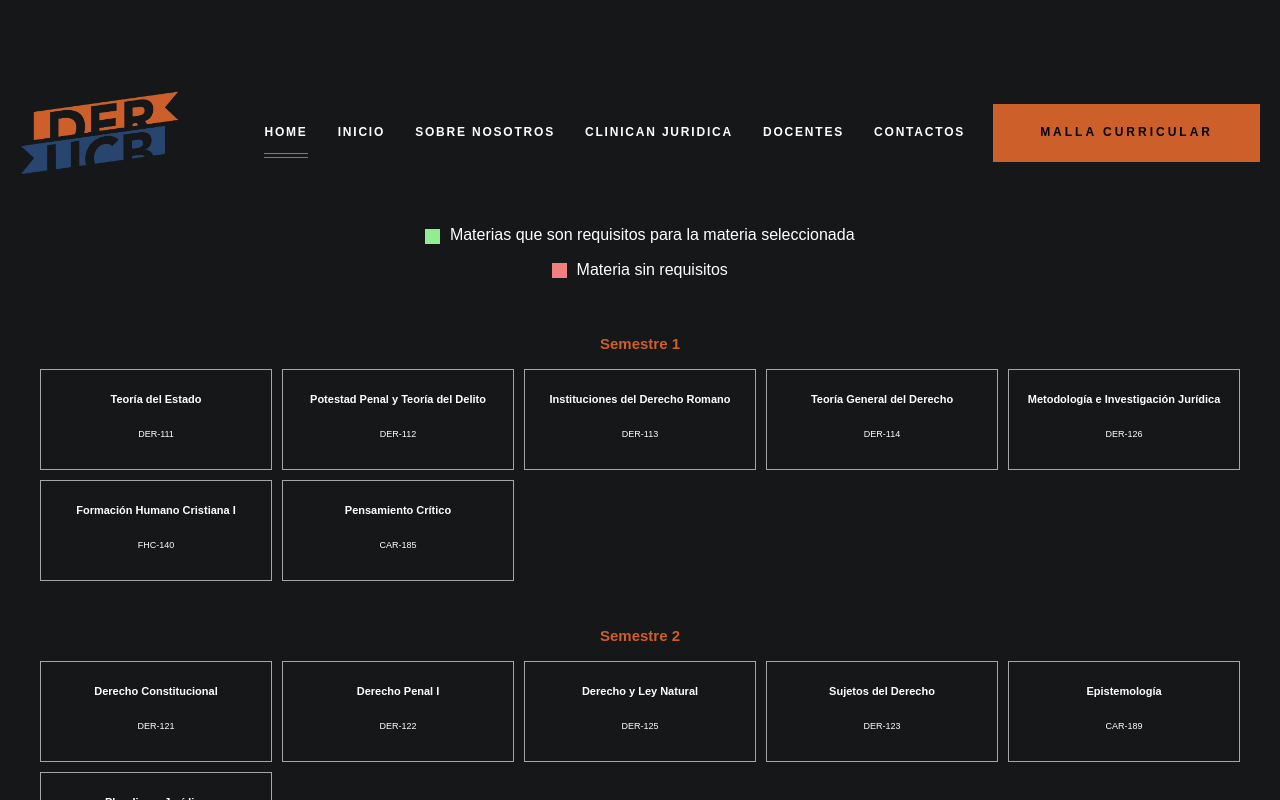
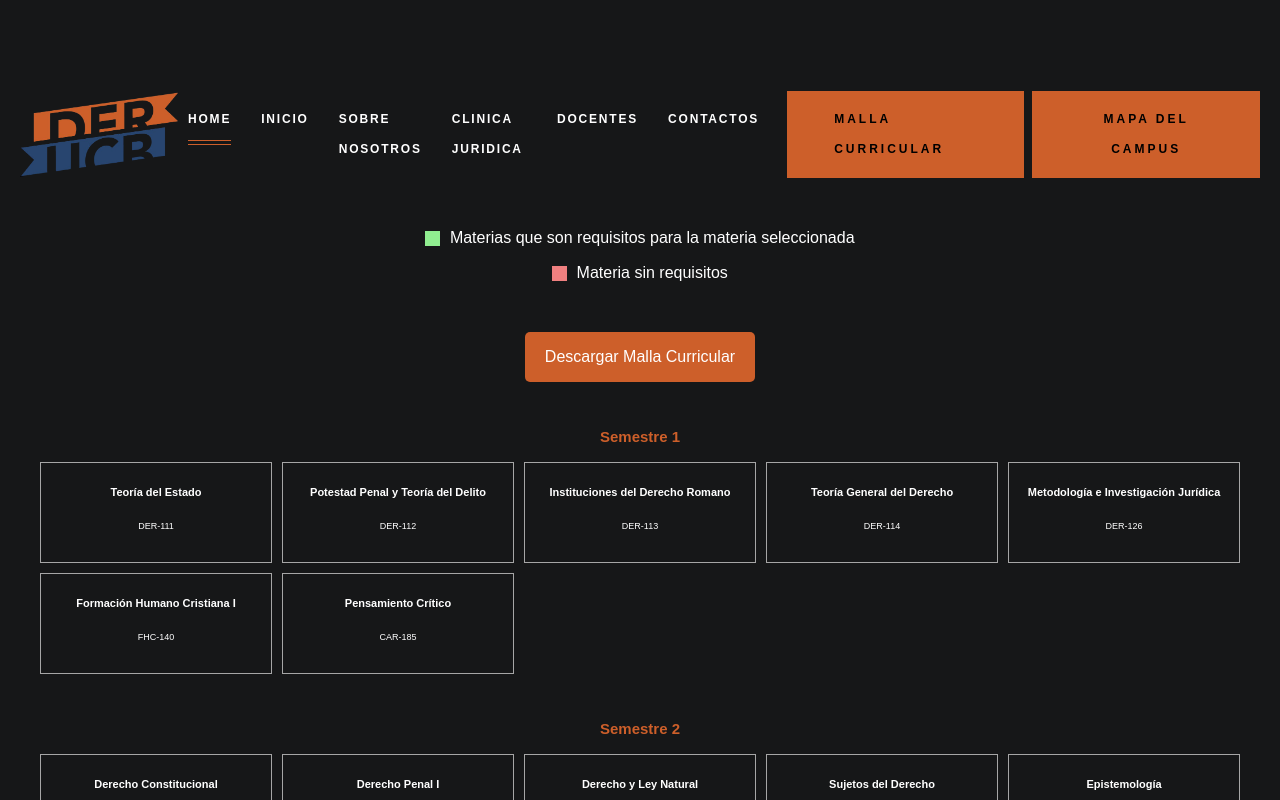
Before and after one commit to DamLeo19/Derecho_Web, a React (Create React App) app in the folder mi-app/: page /malla-curricular in a window 1280 px wide. Shown: the top 800 px of the page. Built offline with nearby package versions, Linux system fonts and the light colour scheme.

Commit message:
Agregar componente modal y enlaces de descarga para Malla Curricular y Campus Map

```diff
--- a/mi-app/src/components/Header.js
+++ b/mi-app/src/components/Header.js
@@ -1,8 +1,14 @@
-import React from 'react';
-import { Link } from "react-router-dom";
-import '../index.css';
+// src/components/Header.js
+import React, { useState } from 'react';
+import { Link } from 'react-router-dom';
+import Modal from './Modal'; // Importar el componente Modal
 
 function Header() {
+  const [isModalOpen, setIsModalOpen] = useState(false);
+
+  const openModal = () => setIsModalOpen(true);
+  const closeModal = () => setIsModalOpen(false);
+
   return (
     <header className="header" data-header>
       <div className="container">
@@ -35,7 +41,7 @@ function Header() {
             <li className="navbar-item">
               <a href="#about" className="navbar-link hover-underline">
                 <div className="separator"></div>
-                <Link to="/clinica">Clinican Juridica</Link>
+                <Link to="/clinica">Clinica Juridica</Link>
               </a>
             </li>
             <li className="navbar-item">
@@ -66,21 +72,18 @@ function Header() {
             </a>
           </div>
         </nav>
-        <a href="#" className="btn btn-secondary">
+        <Link to="/malla-curricular" className="btn btn-secondary">
           <span className="text text-1">Malla curricular</span>
           <span className="text text-2" aria-hidden="true">Malla curricular</span>
-        </a>
-        <button className="nav-open-btn" aria-label="open menu" data-nav-toggler>
-          <span className="line line-1"></span>
-          <span className="line line-2"></span>
-          <span className="line line-3"></span>
+        </Link>
+        <button onClick={openModal} className="btn btn-secondary">
+          <span className="text text-1">Mapa del Campus</span>
+          <span className="text text-2" aria-hidden="true">Mapa del Campus</span>
         </button>
-        <div className="overlay" data-nav-toggler data-overlay></div>
       </div>
+      {isModalOpen && <Modal closeModal={closeModal} />}
     </header>
   );
 }
 
 export default Header;
-
-/* CSS - Create a file named Header.css in the same directory */
--- a/mi-app/src/components/MallaCurricular.css
+++ b/mi-app/src/components/MallaCurricular.css
@@ -67,6 +67,10 @@
     transform: scale(1.05);
   }
 
+  .materia.selected {
+    border: 2px solid var(--gold-crayola);
+  }
+
   .materia h3 {
     font-size: 1.1rem;
     margin-bottom: 5px;
@@ -83,3 +87,18 @@
   .materia.no-habilita {
     background-color: lightcoral;
   }
+
+  .btn-download {
+    display: inline-block;
+    margin-bottom: 20px;
+    padding: 10px 20px;
+    background-color: var(--gold-crayola);
+    color: var(--white);
+    text-decoration: none;
+    border-radius: 5px;
+    transition: background-color 0.3s;
+  }
+
+  .btn-download:hover {
+    background-color: var(--quick-silver);
+  }
--- /dev/null
+++ b/mi-app/src/components/Modal.css
@@ -0,0 +1,66 @@
+/* src/components/Modal.css */
+.modal-overlay {
+    position: fixed;
+    top: 0;
+    left: 0;
+    right: 0;
+    bottom: 0;
+    background-color: rgba(0, 0, 0, 0.8);
+    display: flex;
+    justify-content: center;
+    align-items: center;
+    z-index: 1000;
+  }
+
+  .modal-content {
+    position: relative;
+    background-color: #333;
+    padding: 20px;
+    border-radius: 8px;
+    max-width: 95%;
+    max-height: 95%;
+    width: 80%;
+    height: 80%;
+    overflow: auto;
+    display: flex;
+    flex-direction: column;
+    align-items: center;
+  }
+
+  .close-btn {
+    position: absolute;
+    top: 10px;
+    right: 10px;
+    background: none;
+    border: none;
+    font-size: 24px;
+    color: #fff;
+    cursor: pointer;
+    transition: color 0.3s;
+  }
+
+  .close-btn:hover {
+    color: var(--gold-crayola);
+  }
+
+  .modal-iframe {
+    width: 100%;
+    height: 90%;
+    border: none;
+    border-radius: 8px;
+    margin-bottom: 20px;
+  }
+
+  .btn-download {
+    display: inline-block;
+    padding: 10px 20px;
+    background-color: var(--gold-crayola);
+    color: var(--white);
+    text-decoration: none;
+    border-radius: 5px;
+    transition: background-color 0.3s;
+  }
+
+  .btn-download:hover {
+    background-color: var(--quick-silver);
+  }
--- /dev/null
+++ b/mi-app/src/components/Modal.js
@@ -0,0 +1,17 @@
+// src/components/Modal.js
+import React from 'react';
+import './Modal.css'; // Importar los estilos del modal
+
+function Modal({ closeModal }) {
+  return (
+    <div className="modal-overlay" onClick={closeModal}>
+      <div className="modal-content" onClick={(e) => e.stopPropagation()}>
+        <button className="close-btn" onClick={closeModal}>&times;</button>
+        <iframe src="/campus.pdf" title="Mapa del Campus" className="modal-iframe"></iframe>
+        <a href="/campus.pdf" download className="btn-download">Descargar Mapa del Campus</a>
+      </div>
+    </div>
+  );
+}
+
+export default Modal;
--- a/mi-app/src/ventanas/MallaCurricular.js
+++ b/mi-app/src/ventanas/MallaCurricular.js
@@ -99,6 +99,7 @@ function MallaCurricular() {
           <p><span className="leyenda-verde"></span> Materias que son requisitos para la materia seleccionada</p>
           <p><span className="leyenda-rojo"></span> Materia sin requisitos</p>
         </div>
+        <a href="/DER-2024-ok.pdf" download className="btn-download">Descargar Malla Curricular</a>
         {semestres.map(semestre => (
           <div key={semestre} className="semestre">
             <h2>Semestre {semestre}</h2>
```
Also changed, not shown: 2 other files (tests, documents, lock files or other folders).
